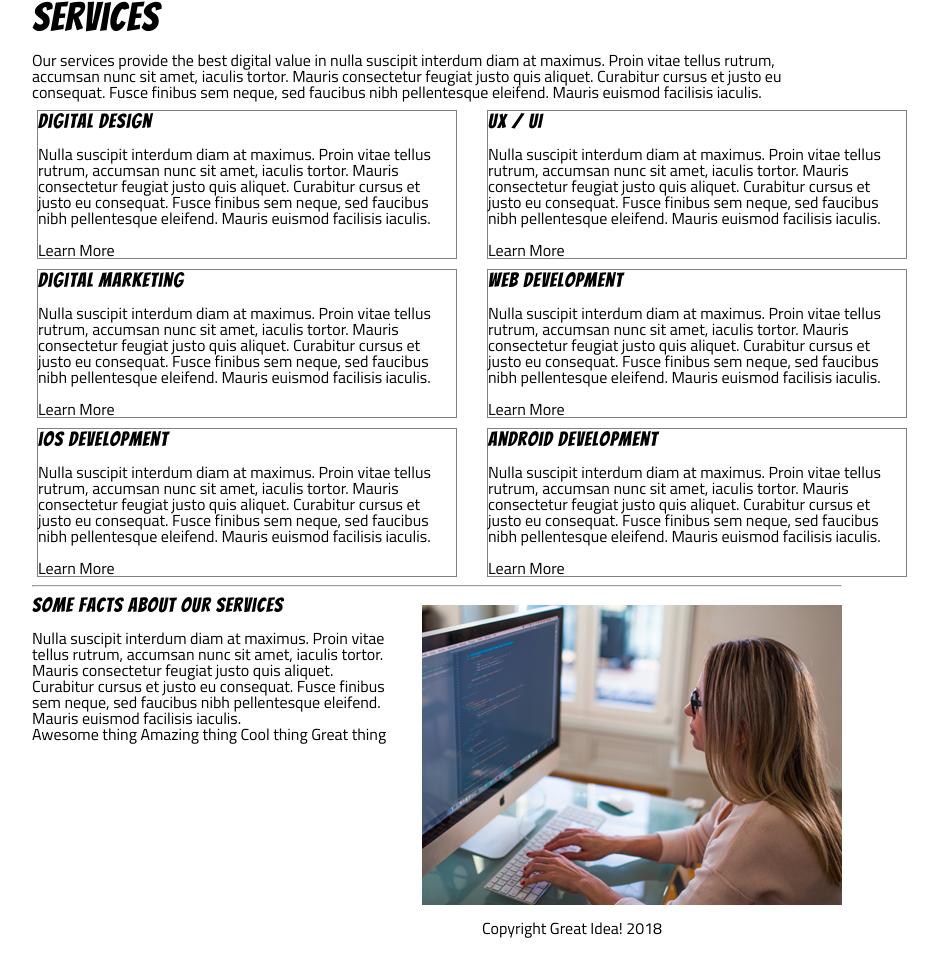
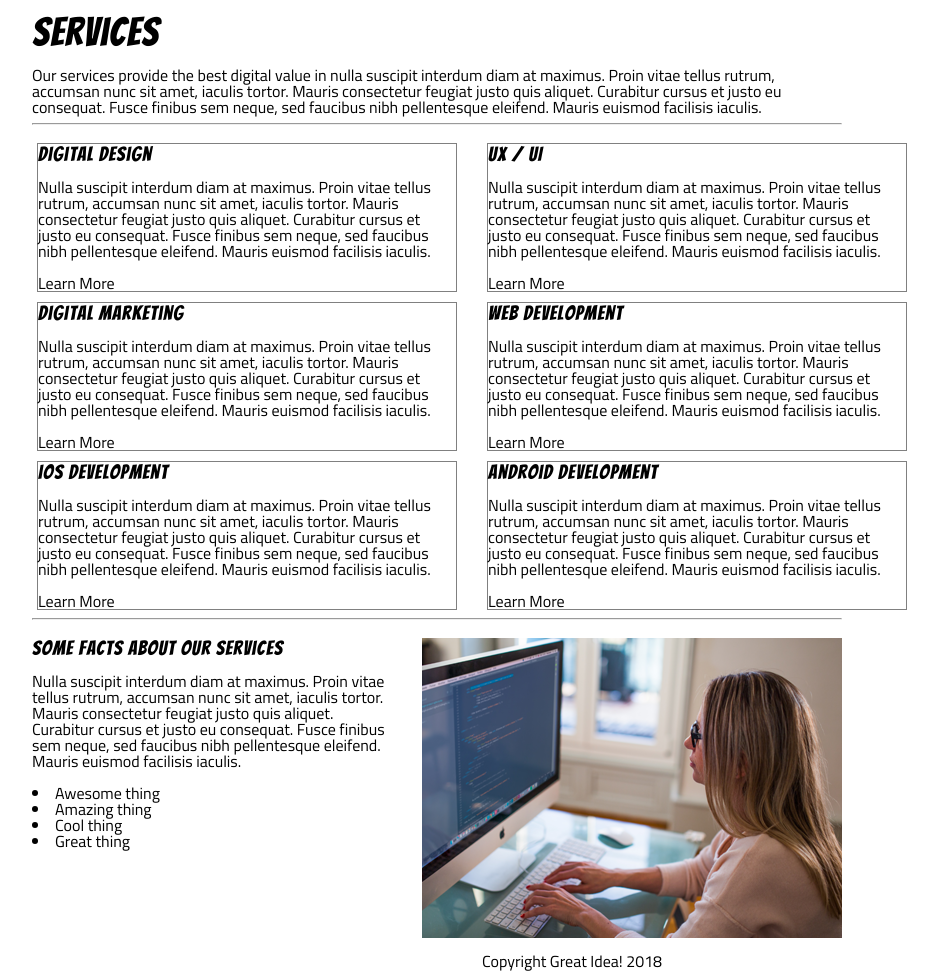
Before and after one commit to johngwells/Lambda-Challenge, a website: page UI-III-Flexbox-master/great-idea/services.html in a window 1280 px wide. Shown: the part 279-1252 px from the top of the page, without its empty margins (68-1006 px from the left). Before the commit the page ends 1219 px from the top, so only its background shows below. Drawn offline with Linux system fonts and the light colour scheme.

Commit message:
flexbox bottom section layout

```diff
--- a/UI-III-Flexbox-master/great-idea/css/index.css
+++ b/UI-III-Flexbox-master/great-idea/css/index.css
@@ -278,6 +278,7 @@ footer {
 .services-header-img {
 	display: flex;
 	margin-top: 15px;
+	margin-bottom: 15px;
 }
 
 .bottom-section-services-page {
@@ -290,13 +291,14 @@ footer {
 	display: flex;
 	flex-direction: column;
 	max-width: 420px;
+	margin-top: 10px;
 }
 
 .container-two {
 	display: flex;
 	flex-direction: row;
 	margin-top: 10px;
-	margin-left: 25px;
+	margin-left: 35px;
 	margin-bottom: 15px;
 }
 
--- a/UI-III-Flexbox-master/great-idea/services.html
+++ b/UI-III-Flexbox-master/great-idea/services.html
@@ -28,7 +28,6 @@
   </div>
 
   <img class="services-header-img" src="img/services-header.jpg" alt="Our services header image">
-
   <div class="top-section-services-page">
     <h1>Services</h1>
 
@@ -37,7 +36,7 @@
       feugiat justo quis aliquet. Curabitur cursus et justo eu consequat. Fusce finibus sem neque,
       sed faucibus nibh pellentesque eleifend. Mauris euismod facilisis iaculis.</p>
   </div>
-  </hr>
+  <hr>
   <div class="middle-section-services-page-wrap">
     <div class="middle-section-services-page">
       <h2>Digital Design</h2>
@@ -93,13 +92,13 @@
       <h2>Some Facts About Our Services</h2>
 
       <p>Nulla suscipit interdum diam at maximus. Proin vitae tellus rutrum, accumsan nunc sit amet, iaculis tortor. Mauris consectetur feugiat justo quis aliquet. Curabitur cursus et justo eu consequat. Fusce finibus sem neque, sed faucibus nibh pellentesque
-      eleifend. Mauris euismod facilisis iaculis.</p>
+      eleifend. Mauris euismod facilisis iaculis.</p><br>
 
+      <li>Awesome thing</li>
+      <li>Amazing thing</li>
+      <li>Cool thing</li>
+      <li>Great thing</li>
 
-      Awesome thing
-      Amazing thing
-      Cool thing
-      Great thing
     </div>
     <div class="container-two">
       <img class="services-info-img" src="img/services-info.png" alt="one of our employees hard at work">
```
